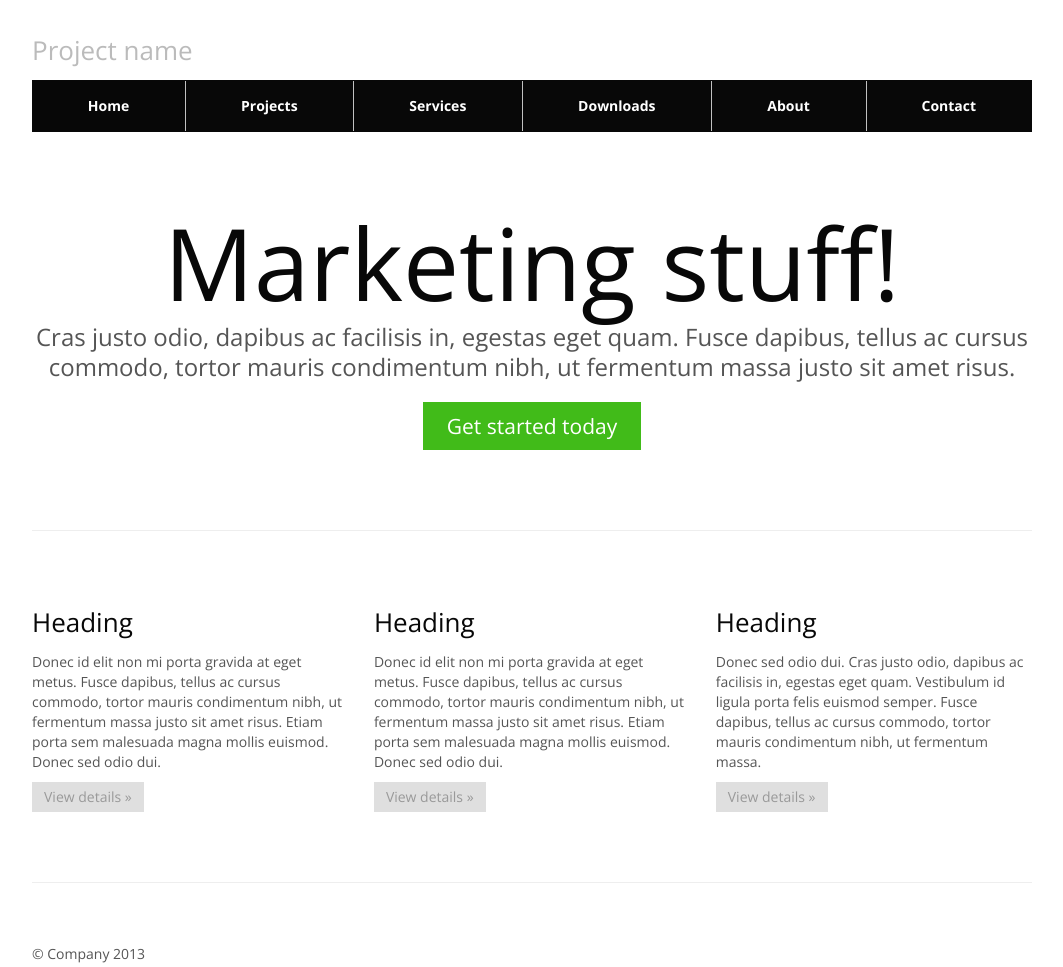
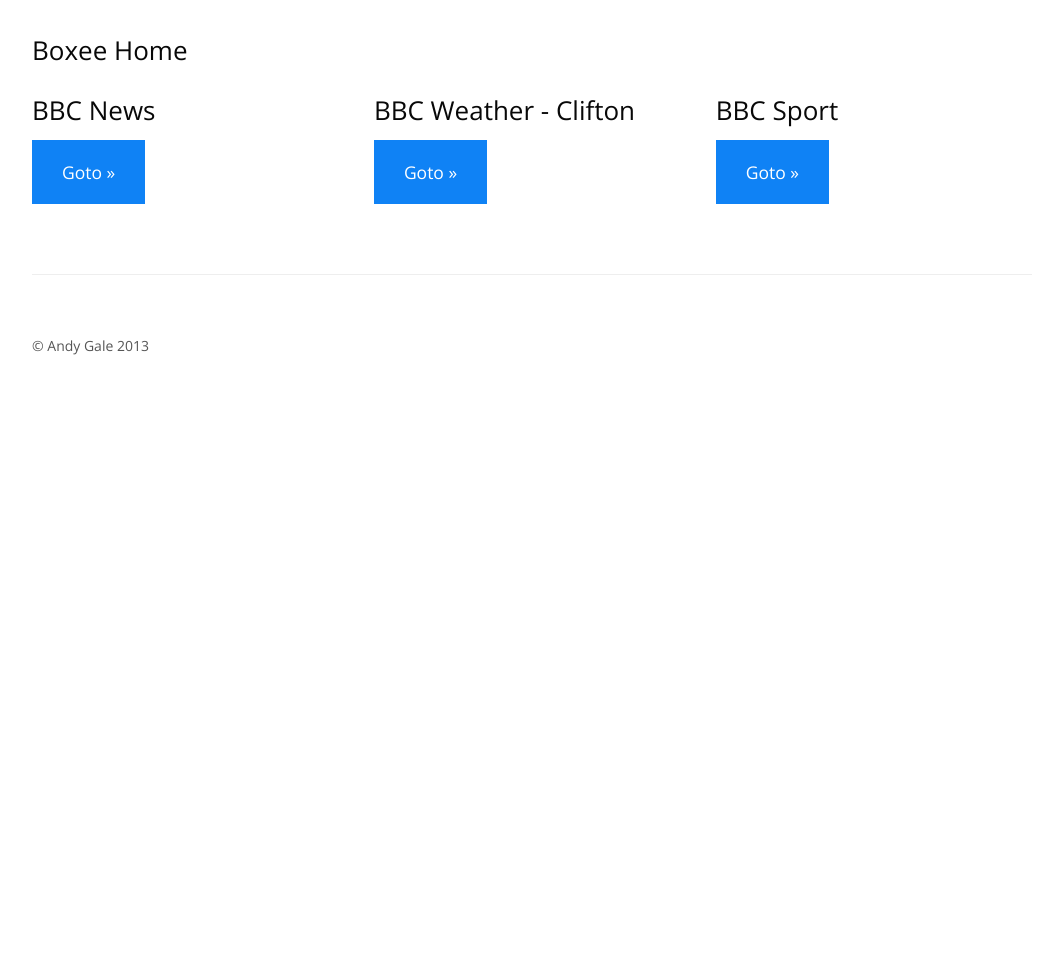
Before and after one commit to salgo/boxee-landing, a plain HTML site: page website/index.html in a window 1280 px wide. Shown: the whole page, without its empty margins (108-1171 px from the left). After the commit the page ends 800 px from the top, so only its background shows below. Drawn offline with nearby package versions, Linux system fonts and the light colour scheme; files that its build step writes are made by us from their sources.

Commit message:
Add some starter links

```diff
--- a/website/index.html
+++ b/website/index.html
@@ -100,56 +100,33 @@
 
     <div class="container">
 
+
       <div class="masthead">
-        <h3 class="muted">Project name</h3>
-        <div class="navbar">
-          <div class="navbar-inner">
-            <div class="container">
-              <ul class="nav">
-                <li class="active"><a href="#">Home</a></li>
-                <li><a href="#">Projects</a></li>
-                <li><a href="#">Services</a></li>
-                <li><a href="#">Downloads</a></li>
-                <li><a href="#">About</a></li>
-                <li><a href="#">Contact</a></li>
-              </ul>
-            </div>
-          </div>
-        </div><!-- /.navbar -->
+        <h3>Boxee Home</h3>
+
+
       </div>
-
-      <!-- Jumbotron -->
-      <div class="jumbotron">
-        <h1>Marketing stuff!</h1>
-        <p class="lead">Cras justo odio, dapibus ac facilisis in, egestas eget quam. Fusce dapibus, tellus ac cursus commodo, tortor mauris condimentum nibh, ut fermentum massa justo sit amet risus.</p>
-        <a class="btn btn-large btn-success" href="#">Get started today</a>
-      </div>
-
-      <hr>
 
       <!-- Example row of columns -->
       <div class="row-fluid">
         <div class="span4">
-          <h2>Heading</h2>
-          <p>Donec id elit non mi porta gravida at eget metus. Fusce dapibus, tellus ac cursus commodo, tortor mauris condimentum nibh, ut fermentum massa justo sit amet risus. Etiam porta sem malesuada magna mollis euismod. Donec sed odio dui. </p>
-          <p><a class="btn" href="#">View details &raquo;</a></p>
+          <h2>BBC News</h2>
+          <p><a class="btn btn-primary btn-large" href="http://www.bbc.co.uk/">Goto &raquo;</a></p>
         </div>
         <div class="span4">
-          <h2>Heading</h2>
-          <p>Donec id elit non mi porta gravida at eget metus. Fusce dapibus, tellus ac cursus commodo, tortor mauris condimentum nibh, ut fermentum massa justo sit amet risus. Etiam porta sem malesuada magna mollis euismod. Donec sed odio dui. </p>
-          <p><a class="btn" href="#">View details &raquo;</a></p>
+          <h2>BBC Weather - Clifton</h2>
+          <p><a class="btn btn-primary btn-large" href="http://www.bbc.co.uk/weather/2652843">Goto &raquo;</a></p>
        </div>
         <div class="span4">
-          <h2>Heading</h2>
-          <p>Donec sed odio dui. Cras justo odio, dapibus ac facilisis in, egestas eget quam. Vestibulum id ligula porta felis euismod semper. Fusce dapibus, tellus ac cursus commodo, tortor mauris condimentum nibh, ut fermentum massa.</p>
-          <p><a class="btn" href="#">View details &raquo;</a></p>
+          <h2>BBC Sport</h2>
+          <p><a class="btn btn-primary btn-large" href="http://www.bbc.co.uk/sport/">Goto &raquo;</a></p>
         </div>
       </div>
 
       <hr>
 
       <div class="footer">
-        <p>&copy; Company 2013</p>
+        <p>&copy; Andy Gale 2013</p>
       </div>
 
     </div> <!-- /container -->
```
